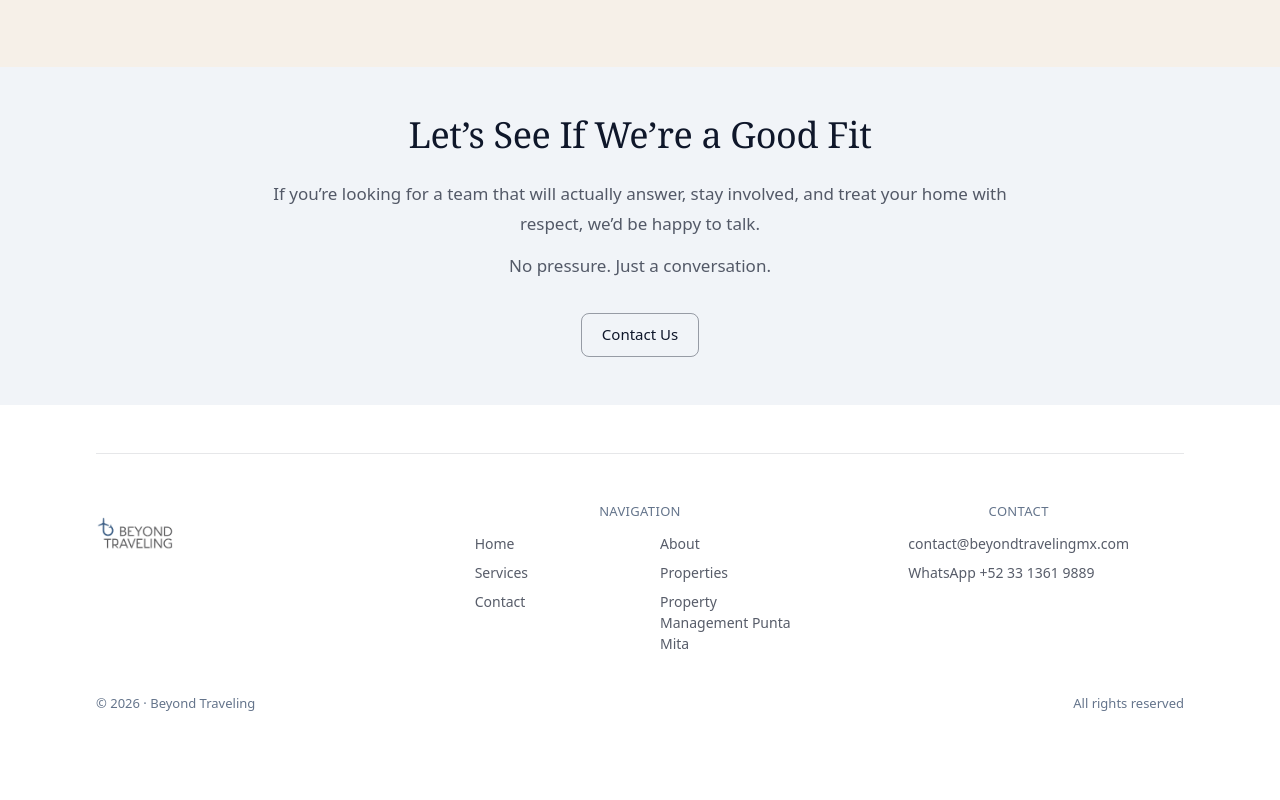
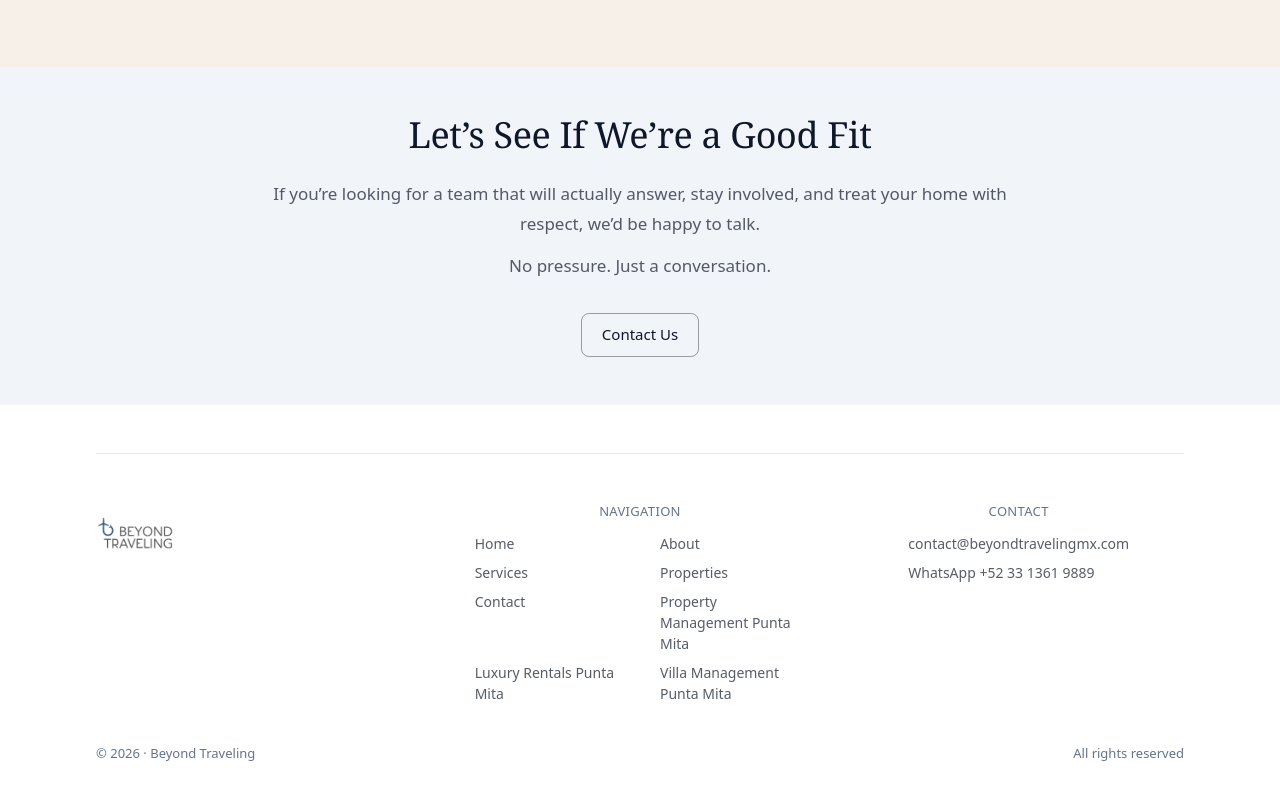
Before and after one commit to jfmichel86/Beyond-traveling-site-new-71, a Next.js app: page / in a window 1280 px wide. Shown: the part 3763-4563 px from the top of the page. Before the commit the page ends 4525 px from the top, so only its background shows below. Built offline with nearby package versions, Linux system fonts and the light colour scheme.

Commit message:
Update SiteFooter.tsx

```diff
--- a/components/SiteFooter.tsx
+++ b/components/SiteFooter.tsx
@@ -41,6 +41,12 @@ export default function SiteFooter() {
                 <a href="/punta-mita-property-management" className="hover:text-slate-900 transition">
                     Property Management Punta Mita
                 </a>
+                <a href="/luxury-rentals-punta-mita" className="hover:text-slate-900 transition">
+                  Luxury Rentals Punta Mita
+                </a>
+                <a href="/villa-management-punta-mita" className="hover:text-slate-900 transition">
+                Villa Management Punta Mita
+                </a>
                 </div>
             </div>
 
```
